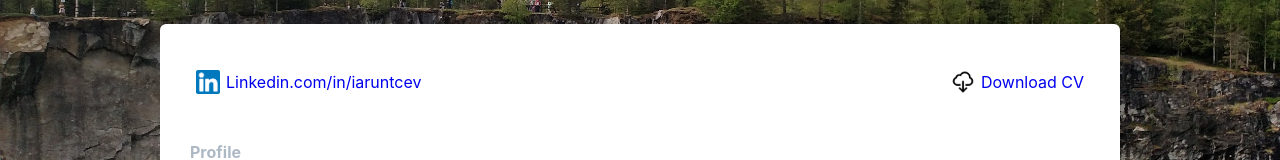
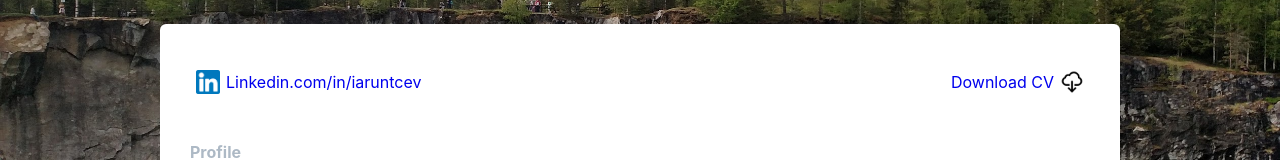
Before and after one commit to KleJ/klej.github.io, a Vue app: page / in a window 1280 px wide. Shown: the part 202-362 px from the top of the page. Built offline with nearby package versions, Linux system fonts and the light colour scheme.

Commit message:
update icon position

```diff
--- a/package.json
+++ b/package.json
@@ -4,8 +4,9 @@
   "private": true,
   "scripts": {
     "serve": "vue-cli-service serve",
-    "build": "vue-cli-service build",
-    "lint": "vue-cli-service lint"
+    "build": "vue-cli-service build && npm run module",
+    "lint": "vue-cli-service lint",
+    "module": "cp moduletext dist/.git"
   },
   "dependencies": {
     "core-js": "^3.6.5",
--- a/src/components/MainComponent.vue
+++ b/src/components/MainComponent.vue
@@ -11,8 +11,8 @@
           <span class="linked__text">Linkedin.com/in/iaruntcev</span>
         </a>
         <a :href="`${publicPath}mike_cv.pdf`" class="download" download>
+          <span class="download__text">Download CV</span>
           <span class="download__icon"/>
-          <span class="download__text">Download CV</span>
         </a>
       </div>
 
@@ -227,7 +227,7 @@ export default {
 }
 
 .linked__text,
-.download__text {
+.download__icon {
   margin-left: 6px;
 }
 
```
Also changed, not shown: 1 other file (tests, documents, lock files or other folders).
